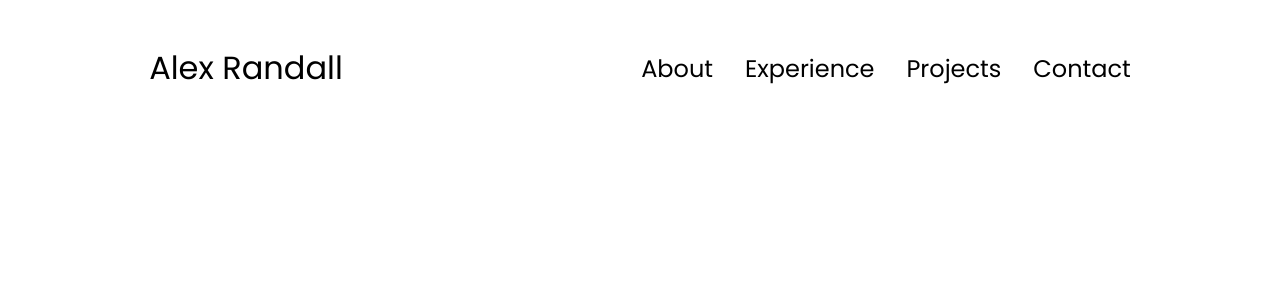
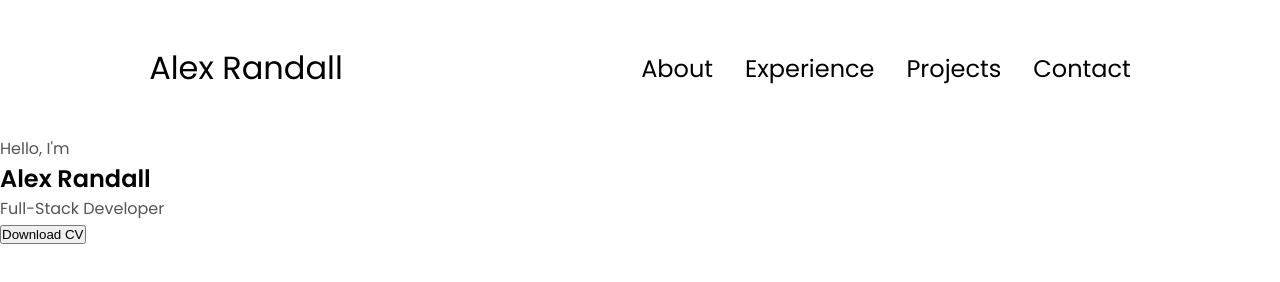
Before and after one commit to randallcoding/alex-portfolio-2, a plain HTML site: page index.html in a window 1280 px wide. Drawn offline with Linux system fonts and the light colour scheme.

Commit message:
Added CV, created an introduction section

```diff
--- a/index.html
+++ b/index.html
@@ -34,6 +34,16 @@
             <li><a href="#contact" onclick="toggleMenu()">Contact</a></li>
         </div>
     </nav>
+    <section id="profile">
+        <div class="section__text">
+            <p class="section__text__p1">Hello, I'm</p>
+            <h1 class="title">Alex Randall</h1>
+            <p class="section__text__p2">Full-Stack Developer</p>
+            <div class="btn-container">
+                <button class="btn btn-color-2" onclick="window.open('./assets/alexcv3.pdf')">Download CV</button>
+            </div>
+        </div>
+    </section>
     <script src="script.js"></script>
  </body>
 </html>
--- a/style.css
+++ b/style.css
@@ -148,3 +148,6 @@ a:hover {
 .hamburger-icon span:first-child {
     transform: none;
 }
+
+
+/* SECTIONS */
```
Also changed, not shown: 2 other files.
